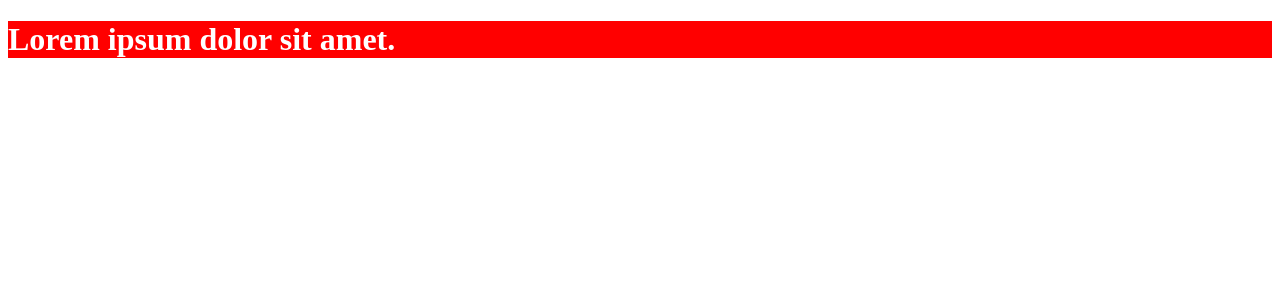
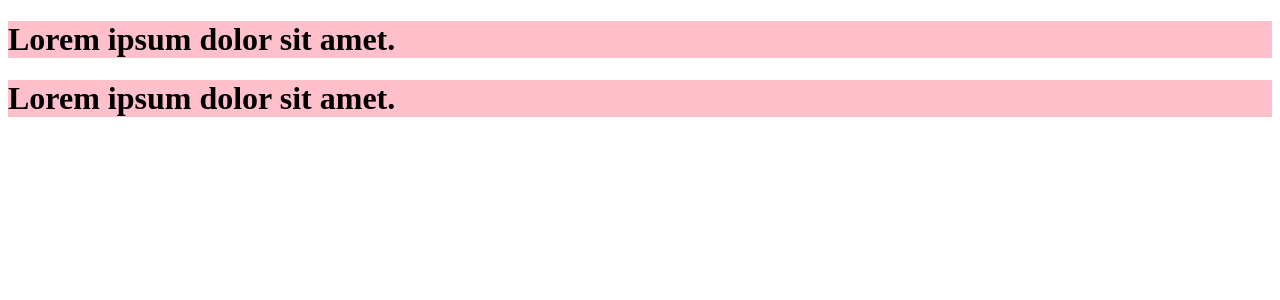
Before and after one commit to jjeongneee/react20231031, a React (Create React App) app: page / in a window 1280 px wide. Shown: the top 300 px of the page. Built offline with nearby package versions, Linux system fonts and the light colour scheme.

Commit message:
보통의 css 파일을 사용할 때 클래스명 중복이 발생할 수 있음

```diff
--- a/src/App.js
+++ b/src/App.js
@@ -1,9 +1,11 @@
 import { MyText } from "./component/MyText";
+import { MyBlock } from "./component/MyBlock";
 
 function App() {
   return (
     <div>
       <MyText />
+      <MyBlock />
     </div>
   );
 }
--- /dev/null
+++ b/src/component/MyBlock.js
@@ -0,0 +1,10 @@
+import "../style/yourStyle.css";
+
+export function MyBlock() {
+  return (
+    <div>
+      {/*h1.error>lorem5*/}
+      <h1 className="error">Lorem ipsum dolor sit amet.</h1>
+    </div>
+  );
+}
--- /dev/null
+++ b/src/style/yourStyle.css
@@ -0,0 +1,4 @@
+.error {
+    background-color: pink;
+    color: black;
+}
```
